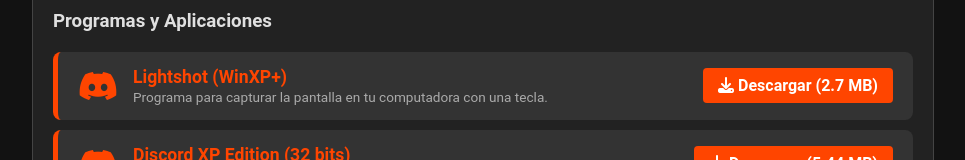
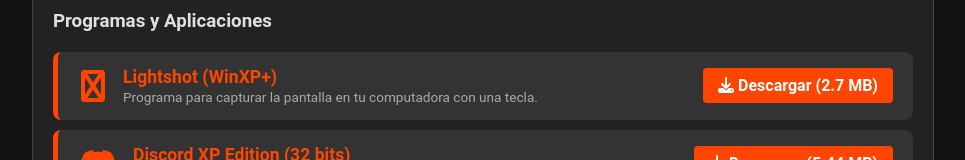
Before and after one commit to foxorange224/foxorange224.github.io, a plain HTML site: page index.html in a window 1280 px wide. Shown: the part 476-636 px from the top of the page, without its empty margins (157-1122 px from the left). Drawn offline with Linux system fonts and the light colour scheme.

Commit message:
Update index.html

```diff
--- a/index.html
+++ b/index.html
@@ -234,7 +234,7 @@
 
                 <a href="https://app.prntscr.com/build/setup-lightshot.exe" class="enlace-list-item" target="_blank">
                     <div class="item-info">
-                        <i class="fa-brands fa-discord"></i>
+                        <i class="fa-brands fa-camera"></i>
                         <div class="item-text">
                             <h4>Lightshot (WinXP+)</h4>
                             <p>Programa para capturar la pantalla en tu computadora con una tecla.</p>
```
